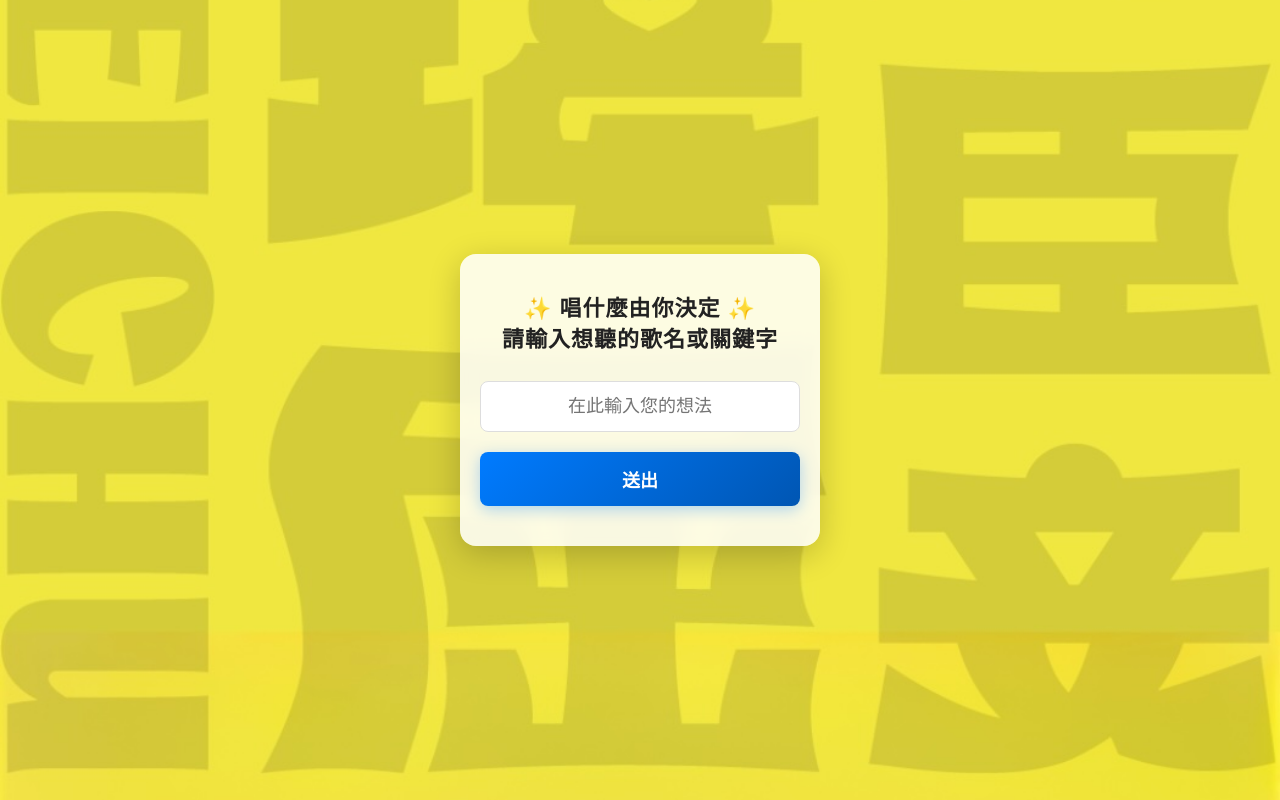
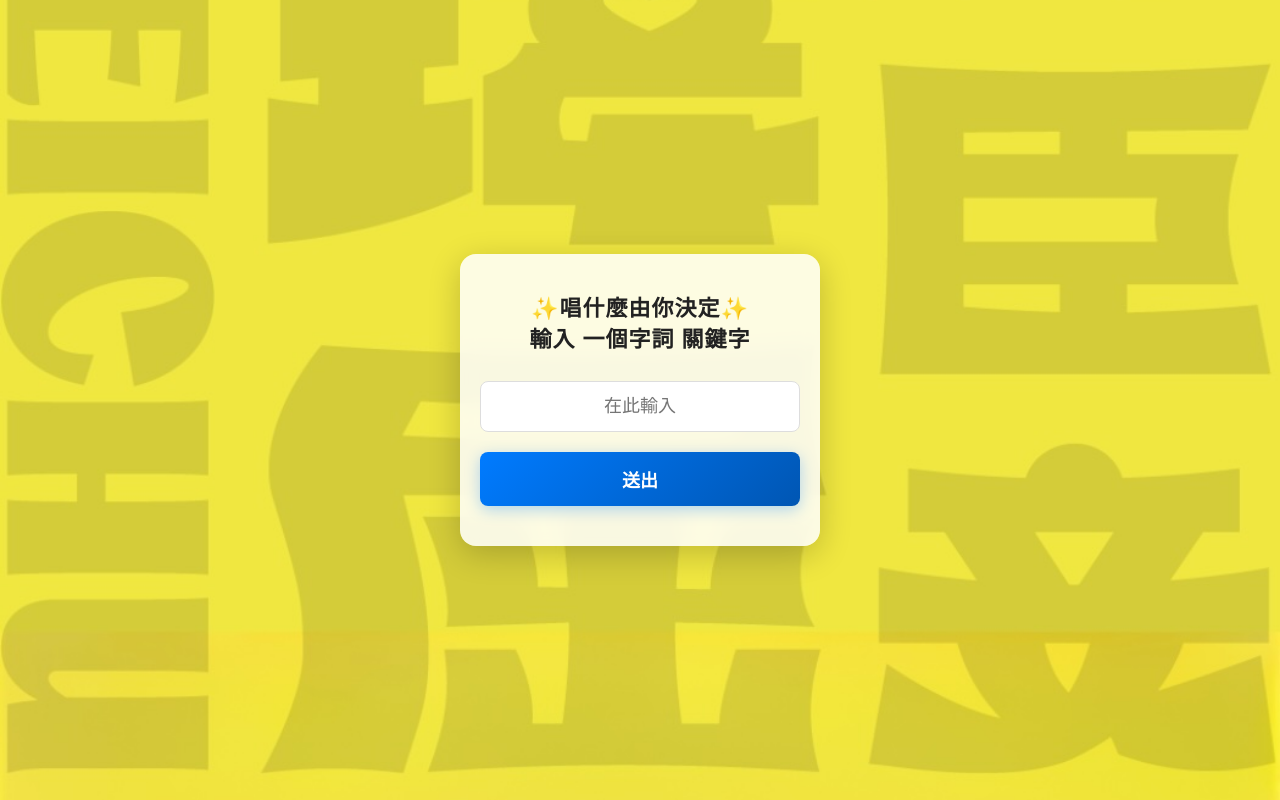
Before and after one commit to s7770971/my-live-wordcloud, a website: page public/input.html in a window 1280 px wide. Drawn offline with nearby package versions, Linux system fonts and the light colour scheme; no server answers.

Commit message:
最後一次更新

```diff
--- a/public/input.html
+++ b/public/input.html
@@ -39,8 +39,8 @@
 <body>
 
     <div class="card">
-        <h2>✨ 唱什麼由你決定 ✨<br>請輸入想聽的歌名或關鍵字</h2>
-        <input type="text" id="wordInput" placeholder="在此輸入您的想法">
+        <h2>✨唱什麼由你決定✨<br>輸入 一個字詞 關鍵字</h2>
+        <input type="text" id="wordInput" placeholder="在此輸入">
         <button onclick="sendWord()">送出</button>
     </div>
 
```
Also changed, not shown: public/index.html (+1 -1 lines), public/bg.jpg.
